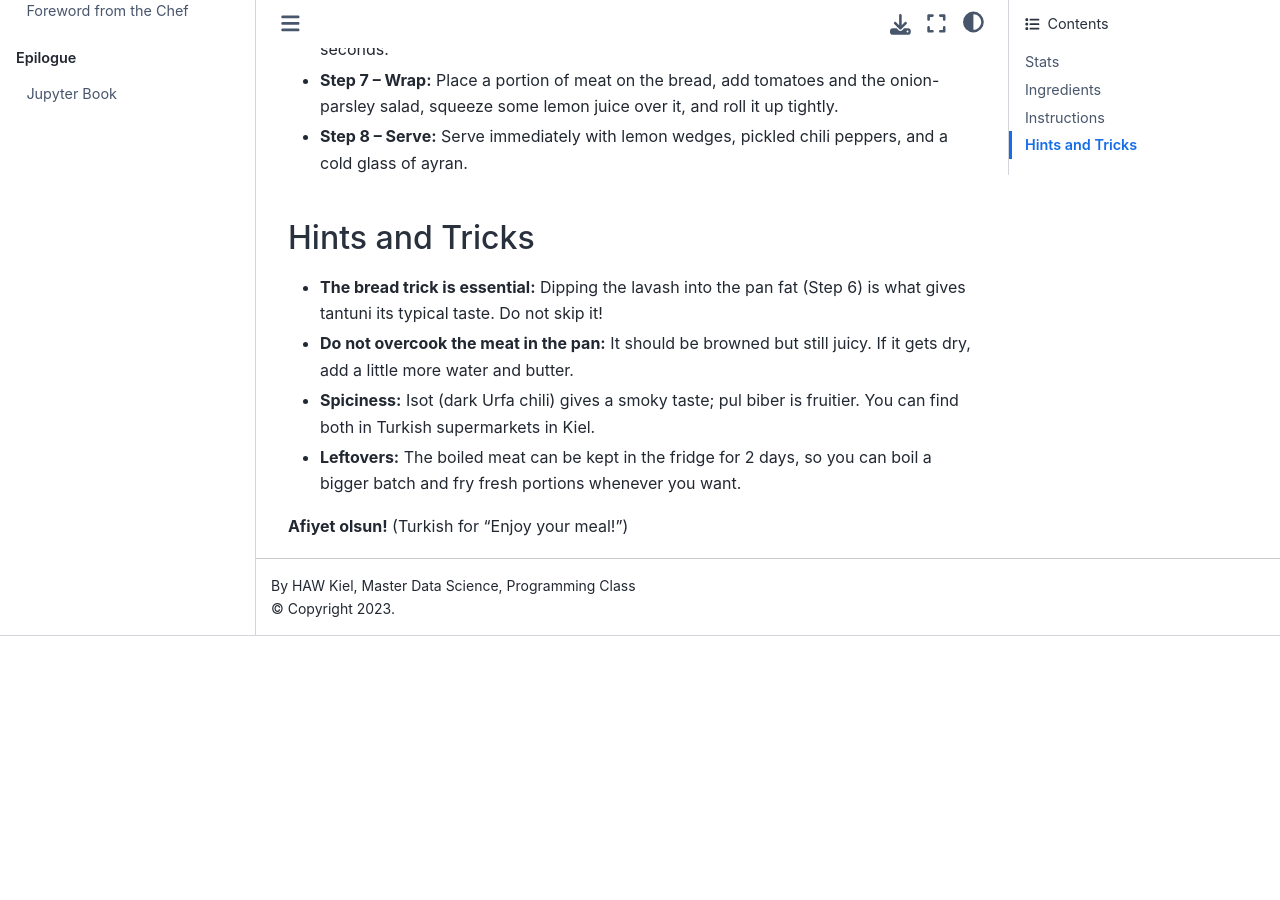
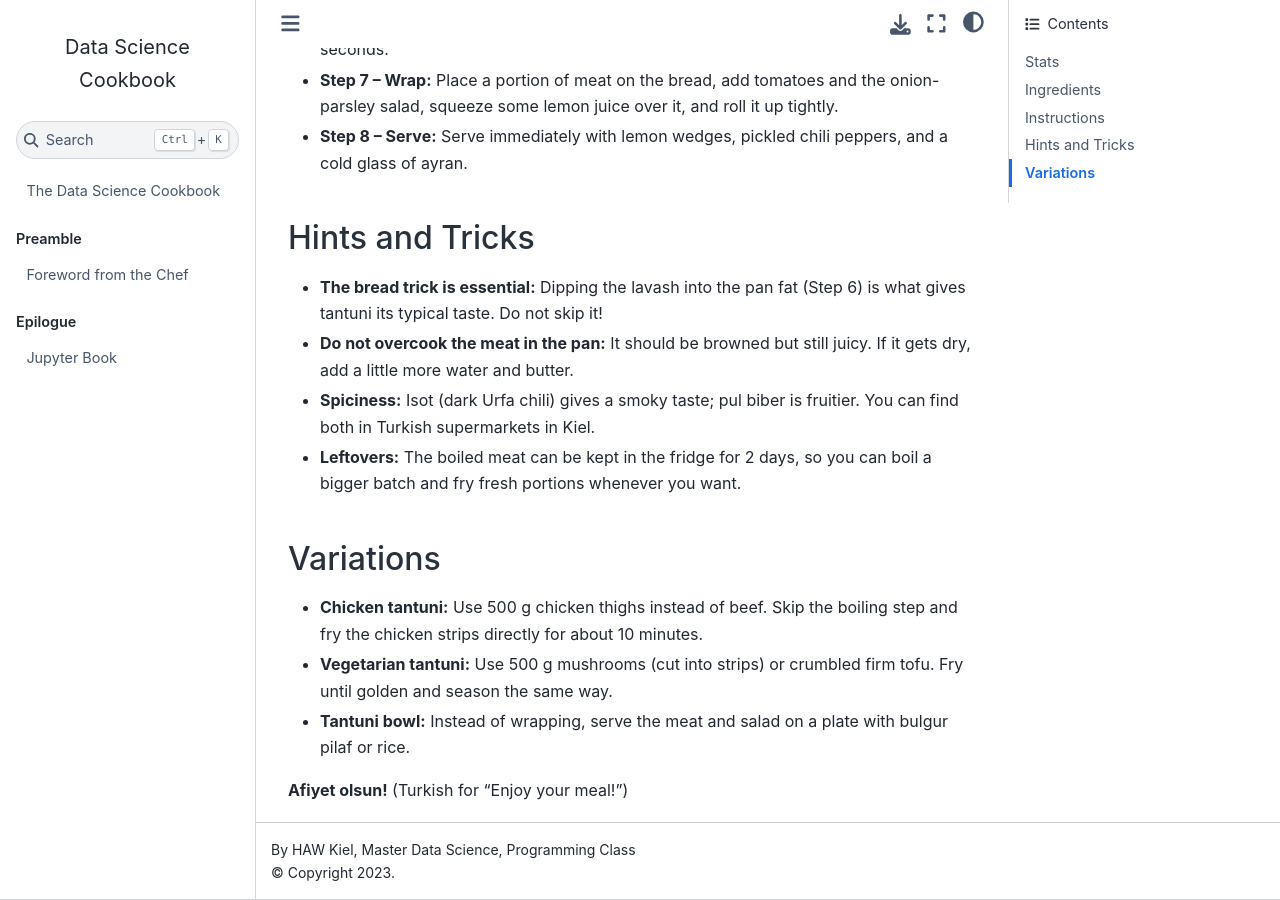
Before and after one commit to alirhml/data-science-cookbook, a Jupyter Book: the page built from recipes/2026-winter/tantuni/recipe.md, in a window 1280 px wide and 900 px high, scrolled down 1830 px. Built offline with Jupyter Book 1.0.4 settings and Sphinx 7.4.7 and the Sphinx Book theme 1.1.4, drawn with Linux system fonts in a browser that asks for light colours; before the commit the page ends 2466 px from its top, so only the background shows below that.

Commit message:
Add variations for tantuni

```diff
--- a/recipes/2026-winter/tantuni/recipe.md
+++ b/recipes/2026-winter/tantuni/recipe.md
@@ -54,4 +54,9 @@ Tantuni is a famous street food from Mersin, a city on the Mediterranean coast o
 - **Spiciness:** Isot (dark Urfa chili) gives a smoky taste; pul biber is fruitier. You can find both in Turkish supermarkets in Kiel.
 - **Leftovers:** The boiled meat can be kept in the fridge for 2 days, so you can boil a bigger batch and fry fresh portions whenever you want.
 
+## Variations
+- **Chicken tantuni:** Use 500 g chicken thighs instead of beef. Skip the boiling step and fry the chicken strips directly for about 10 minutes.
+- **Vegetarian tantuni:** Use 500 g mushrooms (cut into strips) or crumbled firm tofu. Fry until golden and season the same way.
+- **Tantuni bowl:** Instead of wrapping, serve the meat and salad on a plate with bulgur pilaf or rice.
+
 **Afiyet olsun!** (Turkish for "Enjoy your meal!")
```
